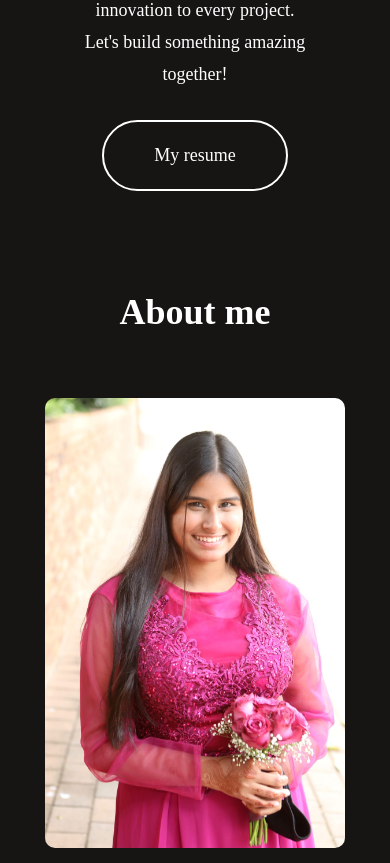
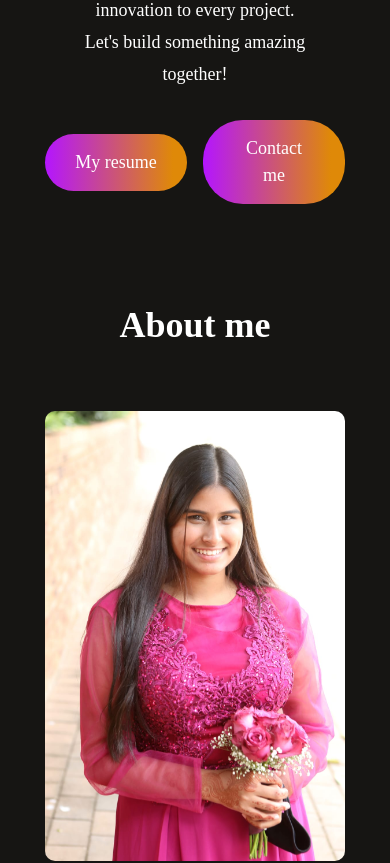
Before and after one commit to DBAnthony-12/React-Portfolio, a React (Vite) app: page / in a window 390 px wide. Shown: the part 1060-1923 px from the top of the page. Built offline with nearby package versions, Linux system fonts and the light colour scheme.

Commit message:
add to github

```diff
--- a/package.json
+++ b/package.json
@@ -30,6 +30,6 @@
     "eslint-plugin-react": "^7.34.1",
     "eslint-plugin-react-hooks": "^4.6.0",
     "eslint-plugin-react-refresh": "^0.4.6",
-    "vite": "^5.2.12"
+    "vite": "^5.3.1"
   }
 }
--- a/src/Components/Contact/Contact.jsx
+++ b/src/Components/Contact/Contact.jsx
@@ -86,7 +86,7 @@ const Contact = () => {
             ></textarea>
 
             <button type="submit" class="contact-submit">
-              Submit data
+              Send
             </button>
           </form>
         </div>
--- a/src/Components/Hero/Hero.css
+++ b/src/Components/Hero/Hero.css
@@ -8,7 +8,7 @@
 .hero img {
   margin-top: 15px;
   width: 20%;
-  height: 20%;
+  height: auto;
   border-radius: 50px;
 }
 
@@ -42,22 +42,28 @@
   margin-bottom: 10px;
 }
 
-.hero-connect {
-  padding: 25px 45px;
-  border-radius: 50px;
-  background: linear-gradient(264deg, #df8908 -5.09%, #b415ff 106.28%);
+.hero-resume {
+  padding: 25px 40px;
+  border-radius: 40px;
+  background: linear-gradient(270deg, #df8908 10%, #b415ff 100%);
   cursor: pointer;
 }
-.hero-resume {
-  padding: 25px 45px;
+.contactMe {
+  display: none;
+  padding: 10px 30px;
   border-radius: 50px;
-  border: 2px solid #fff;
+  background: linear-gradient(270deg, #df8908 10%, #b415ff 100%);
+  color: #fff;
   cursor: pointer;
 }
-.hero-connect:hover {
+
+/* .hero-connect:hover {
   border: 2px solid white;
+} */
+.hero-resume:hover {
+  border-color: #b415ff;
 }
-.hero-resume:hover {
+.contactMe:hover {
   border-color: #b415ff;
 }
 
@@ -88,7 +94,33 @@
     border-radius: 40px;
   }
   .hero-resume{
-    padding: 20px 50px;
+    padding: 10px 30px;
     border-radius: 40px;
+
+  }
+  .contactMe {
+    display: inline-block;
+    padding: 10px 30px;
+    border-radius: 50px;
+    background-color: #b415ff;
+    color:#fff;
+    cursor: pointer;
+
+  }
+  .hero-resume, .contactMe {
+    width: 50%; /* Take 50% width on small screens */
+    text-align: center; /* Center text inside the div */
+    padding: 15px 30px; /* Adjust padding as needed */
+    border-radius: 40px; /* Rounded corners */
+    cursor: pointer;
+
+  }
+  .nav-connect {
+    margin-bottom: 20px; /* Increase margin for better spacing */
   }
 }
+@media (max-width: 768px) {
+  .contactMe {
+    display: block; /* Show on smaller screens */
+  }
+}
--- a/src/Components/Hero/Hero.jsx
+++ b/src/Components/Hero/Hero.jsx
@@ -26,6 +26,7 @@ const Hero = () => {
           </Link>
         </div>
         <div className="hero-resume">My resume</div>
+        <div className="contactMe">Contact me</div>
       </div>
     </div>
   );
--- a/src/Components/Projects/Projects.jsx
+++ b/src/Components/Projects/Projects.jsx
@@ -38,7 +38,7 @@ export const Projects = () => {
       title: "Tic-Tac-Toe Game",
       description: "Tic-Tac-Toe Game ",
       imgUrl: project4,
-      link: "verdant-sundae-e291a8.netlify.app"
+      link: "https://admirable-scone-7b46e6.netlify.app/"
     },
 
   ];
```
Also changed, not shown: 1 other file (tests, documents, lock files or other folders).
